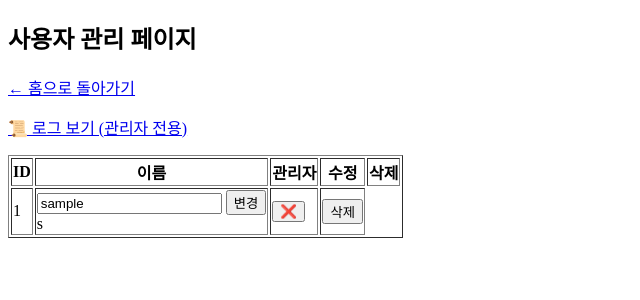
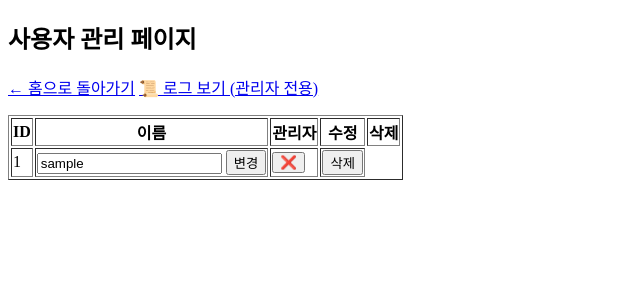
Before and after one commit to seehasung/cs-system, a FastAPI app: template templates/admin_users.html in a window 1280 px wide. Shown: the top 300 px of the page, without its empty margins (0-640 px from the left). Run offline with FastAPI, Linux system fonts and the light colour scheme; the template is opened without the code that fills it: most values are stand-ins (such as "Sample title", 1, 10 or a date in 2020).

Commit message:
🔧 auth 라우터 추가 및 관리자 버튼 표시 오류 수정

```diff
--- a/routers/admin.py
+++ b/routers/admin.py
@@ -8,7 +8,7 @@ router = APIRouter()
 templates = Jinja2Templates(directory="templates")
 
 # ✅ 관리자 페이지
-@router.get("/admin", response_class=HTMLResponse)
+@router.get("/admin/logs", response_class=HTMLResponse)
 def admin_page(request: Request):
     username = request.session.get("user")  # ✅ 세션으로 사용자 확인
     if not username:
--- a/routers/auth.py
+++ b/routers/auth.py
@@ -100,7 +100,7 @@ def change_password(request: Request, current_password: str = Form(...), new_pas
     return RedirectResponse("/", status_code=302)
 
 # 관리자 전용 로그 보기 페이지
-@router.get("/logs", response_class=HTMLResponse)
+@router.get("/admin/logs", response_class=HTMLResponse)
 def view_logs(request: Request):
     username = request.session.get("user")
     if not username:
--- a/templates/admin_users.html
+++ b/templates/admin_users.html
@@ -6,8 +6,13 @@
 </head>
 <body>
     <h2>사용자 관리 페이지</h2>
-    <p><a href="/" class="btn btn-secondary">← 홈으로 돌아가기</a></p>
-    <p><a href="/admin/logs">📜 로그 보기 (관리자 전용)</a></p>
+
+    <!-- 상단 메뉴 -->
+    <p>
+        <a href="/" class="btn btn-secondary">← 홈으로 돌아가기</a>
+        <a href="/admin/logs" class="btn btn-secondary">📜 로그 보기 (관리자 전용)</a>
+    </p>
+
     <table border="1">
         <tr><th>ID</th><th>이름</th><th>관리자</th><th>수정</th><th>삭제</th></tr>
         {% for user in users %}
@@ -18,10 +23,10 @@
                     <input type="hidden" name="user_id" value="{{ user.id }}">
                     <input type="text" name="new_username" value="{{ user.username }}">
                     <button type="submit">변경</button>
-                </form>s
+                </form>
             </td>
             <td>
-                {% if user.username != 'admin' %}
+                {% if user.username != 'shsboss274' %}
                 <form method="post" action="/admin/users/toggle-admin">
                     <input type="hidden" name="user_id" value="{{ user.id }}">
                     <button type="submit">{{ '✅' if user.is_admin else '❌' }}</button>
@@ -31,7 +36,7 @@
                 {% endif %}
             </td>
             <td>
-                {% if user.username != 'admin' %}
+                {% if user.username != 'shsboss274' %}
                 <form method="post" action="/admin/users/delete">
                     <input type="hidden" name="user_id" value="{{ user.id }}">
                     <button type="submit">삭제</button>
```
